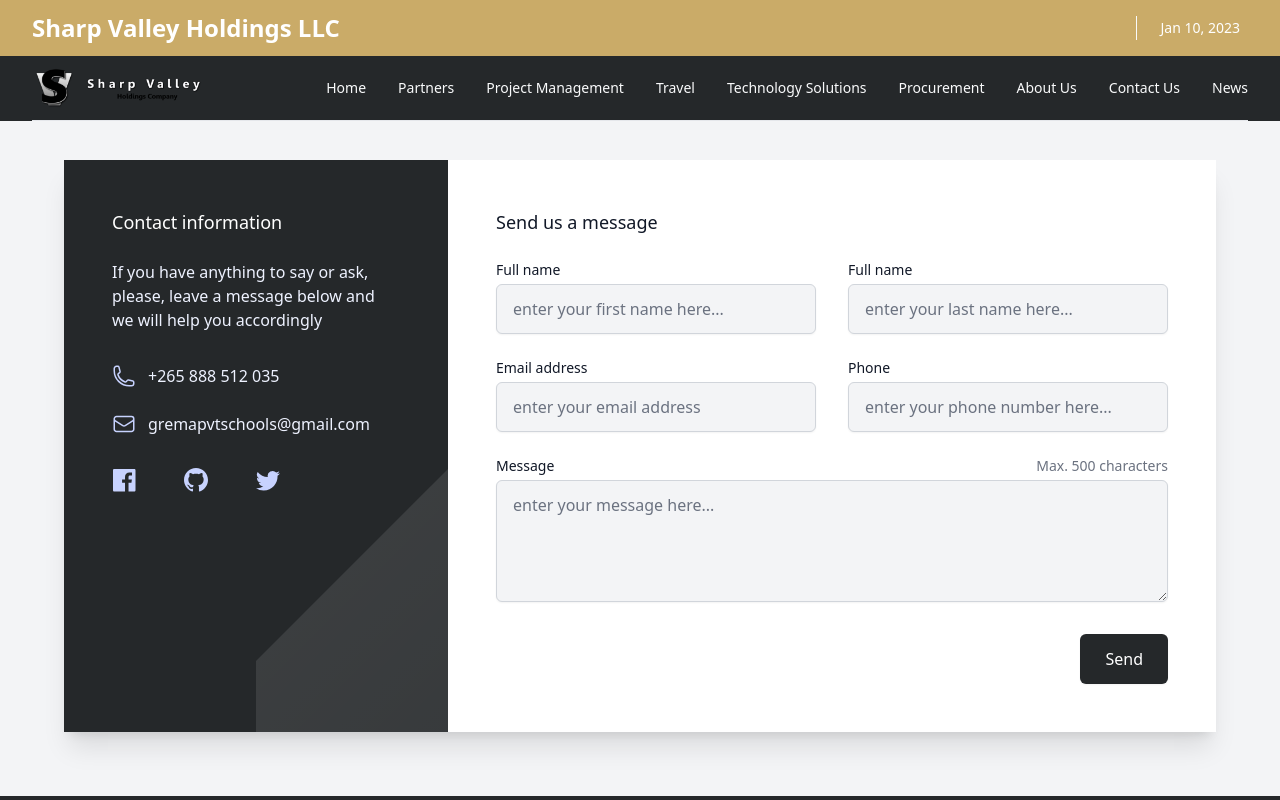
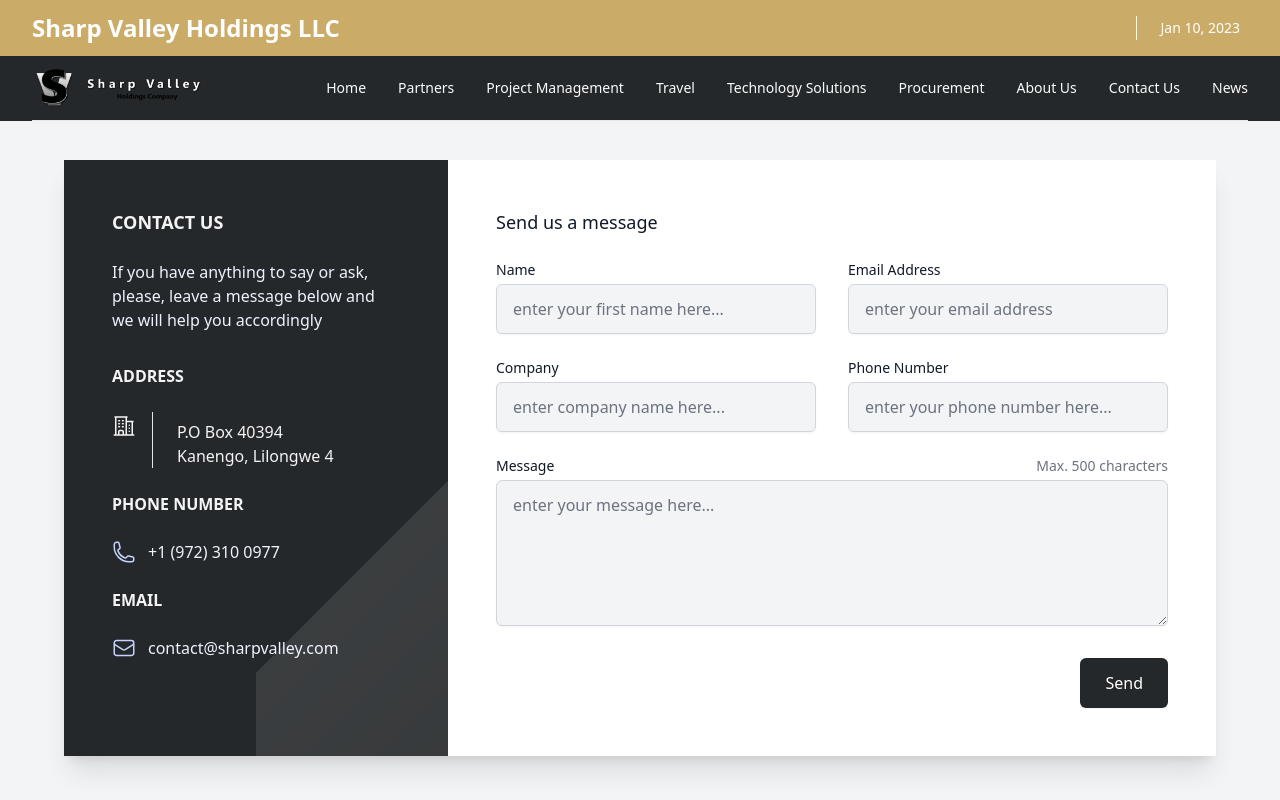
Before and after one commit to BernMasache/sharp-valley-store, a Next.js app: page /contact-us in a window 1280 px wide. Shown: the top 800 px of the page. Built offline with nearby package versions, Linux system fonts and the light colour scheme; what tw-elements would draw is missing.

Commit message:
messaging module in contact us

```diff
--- a/components/contactUs.jsx
+++ b/components/contactUs.jsx
@@ -52,8 +52,7 @@
 import { useForm, ValidationError } from '@formspree/react';
 import Swal from 'sweetalert2'
 import Router from 'next/router';
-import { EnvelopeIcon, PhoneIcon } from '@heroicons/react/24/outline'
-
+import { BuildingOffice2Icon, EnvelopeIcon, PhoneIcon } from '@heroicons/react/24/outline'
 export default function ContactPage() {
     const [state, handleSubmit] = useForm("mrgvpvqb");
     if (state.succeeded) {
@@ -174,28 +173,46 @@
                                     </defs>
                                 </svg>
                             </div>
-                            <h3 className="text-lg font-medium text-white">Contact information</h3>
+                            <h3 className="text-lg font-medium text-gray-100 font-semibold uppercase">Contact Us</h3>
                             <p className="mt-6 max-w-3xl text-base text-indigo-50">
-                            If you have anything to say or ask, please, leave a message below and we will help you accordingly
+                                If you have anything to say or ask, please, leave a message below and we will help you accordingly
 
                             </p>
                             <dl className="mt-8 space-y-6">
-                                <dt>
-                                    <span className="sr-only">Phone number</span>
+                                <dt >
+                                    <span className="text-gray-100 font-semibold uppercase">Address</span>
+                                </dt>
+                                <div className="flex gap-x-4">
+
+                                    <dt className="flex-none">
+                                        <BuildingOffice2Icon className="h-7 w-6 text-gray-100" aria-hidden="true" />
+                                    </dt>
+                                    <address className="border-l border-gray-200 pt-2 pl-6 not-italic text-gray-100">
+                                        <p>P.O Box 40394</p>
+                                        <p>Kanengo, Lilongwe 4</p>
+                                    </address>
+                                    {/* <dd className='text-gray-100'>
+                                        545 Mavis Island
+                                        <br />
+                                        Chicago, IL 99191
+                                    </dd> */}
+                                </div>
+                                <dt >
+                                    <span className="text-gray-100 font-semibold uppercase">Phone number</span>
                                 </dt>
                                 <dd className="flex text-base text-indigo-50">
                                     <PhoneIcon className="h-6 w-6 flex-shrink-0 text-indigo-200" aria-hidden="true" />
-                                    <span className="ml-3">+265 888 512 035</span>
+                                    <span className="ml-3">+1 (972) 310 0977</span>
                                 </dd>
                                 <dt>
-                                    <span className="sr-only">Email</span>
+                                    <span className="text-gray-100 font-semibold uppercase">Email</span>
                                 </dt>
                                 <dd className="flex text-base text-indigo-50">
                                     <EnvelopeIcon className="h-6 w-6 flex-shrink-0 text-indigo-200" aria-hidden="true" />
-                                    <span className="ml-3">gremapvtschools@gmail.com</span>
+                                    <span className="ml-3">contact@sharpvalley.com</span>
                                 </dd>
                             </dl>
-                            <ul role="list" className="mt-8 flex space-x-12">
+                            <ul role="list" className="sr-only mt-8 flex space-x-12">
                                 <li>
                                     <a className="text-indigo-200 hover:text-indigo-100" href="#">
                                         <span className="sr-only">Facebook</span>
@@ -263,47 +280,28 @@
 
                                 <div>
                                     <label htmlFor="first-name" className="block text-sm font-medium text-gray-900">
-                                        Full name
+                                        Name
                                     </label>
                                     <div className="mt-1">
                                         <input
                                             type="text"
-                                            name="firstname"
-                                            id="firstname"
+                                            name="name"
+                                            id="name"
                                             autoComplete="given-name"
                                             placeholder='enter your first name here...'
                                             className="block w-full bg-gray-100 rounded-md border-gray-300 py-3 px-4 text-gray-900 shadow-sm focus:border-indigo-500 focus:ring-indigo-500"
                                         />
-                                        {/* <ValidationError
+                                        <ValidationError
                                             prefix="Firstname"
                                             field="firstname"
                                             errors={state.errors}
-                                        /> */}
+                                        />
                                     </div>
                                 </div>
+
                                 <div>
                                     <label htmlFor="first-name" className="block text-sm font-medium text-gray-900">
-                                        Full name
-                                    </label>
-                                    <div className="mt-1">
-                                        <input
-                                            type="text"
-                                            name="lastname"
-                                            id="lastname"
-                                            autoComplete="given-name"
-                                            placeholder='enter your last name here...'
-                                            className="block w-full bg-gray-100 rounded-md border-gray-300 py-3 px-4 text-gray-900 shadow-sm focus:border-indigo-500 focus:ring-indigo-500"
-                                        />
-                                        {/* <ValidationError
-                                            prefix="Lastname"
-                                            field="lastname"
-                                            errors={state.errors}
-                                        /> */}
-                                    </div>
-                                </div>
-                                <div>
-                                    <label htmlFor="first-name" className="block text-sm font-medium text-gray-900">
-                                        Email address
+                                        Email Address
                                     </label>
                                     <div className="mt-1">
                                         <input
@@ -314,18 +312,37 @@
                                             placeholder='enter your email address'
                                             className="block w-full bg-gray-100 rounded-md border-gray-300 py-3 px-4 text-gray-900 shadow-sm focus:border-indigo-500 focus:ring-indigo-500"
                                         />
-                                        {/* <ValidationError
+                                        <ValidationError
                                             prefix="Email"
                                             field="email"
                                             errors={state.errors}
-                                        /> */}
+                                        />
                                     </div>
                                 </div>
-
+                                <div>
+                                    <label htmlFor="first-name" className="block text-sm font-medium text-gray-900">
+                                        Company
+                                    </label>
+                                    <div className="mt-1">
+                                        <input
+                                            type="text"
+                                            name="company"
+                                            id="company"
+                                            autoComplete="company-name"
+                                            placeholder='enter company name here...'
+                                            className="block w-full bg-gray-100 rounded-md border-gray-300 py-3 px-4 text-gray-900 shadow-sm focus:border-indigo-500 focus:ring-indigo-500"
+                                        />
+                                        <ValidationError
+                                            prefix="company"
+                                            field="company"
+                                            errors={state.errors}
+                                        />
+                                    </div>
+                                </div>
                                 <div>
                                     <div className="flex justify-between">
                                         <label htmlFor="phone" className="block text-sm font-medium text-gray-900">
-                                            Phone
+                                            Phone Number
                                         </label>
 
                                     </div>
@@ -339,11 +356,11 @@
                                             className="block bg-gray-100 w-full rounded-md border-gray-300 py-3 px-4 text-gray-900 shadow-sm focus:border-indigo-500 focus:ring-indigo-500"
                                             aria-describedby="phone-optional"
                                         />
-                                        {/* <ValidationError
+                                        <ValidationError
                                             prefix="Phome"
                                             field="phone"
                                             errors={state.errors}
-                                        /> */}
+                                        />
                                     </div>
                                 </div>
 
@@ -360,17 +377,17 @@
                                         <textarea
                                             id="message"
                                             name="message"
-                                            rows={4}
+                                            rows={5}
                                             placeholder="enter your message here..."
                                             className="block bg-gray-100 w-full rounded-md border-gray-300 py-3 px-4 text-gray-900 shadow-sm focus:border-indigo-500 focus:ring-indigo-500"
                                             aria-describedby="message-max"
                                             defaultValue={''}
                                         />
-                                        {/* <ValidationError
+                                        <ValidationError
                                             prefix="Message"
                                             field="message"
                                             errors={state.errors}
-                                        /> */}
+                                        />
                                     </div>
                                 </div>
                                 <div className="sm:col-span-2 sm:flex sm:justify-end">
```
